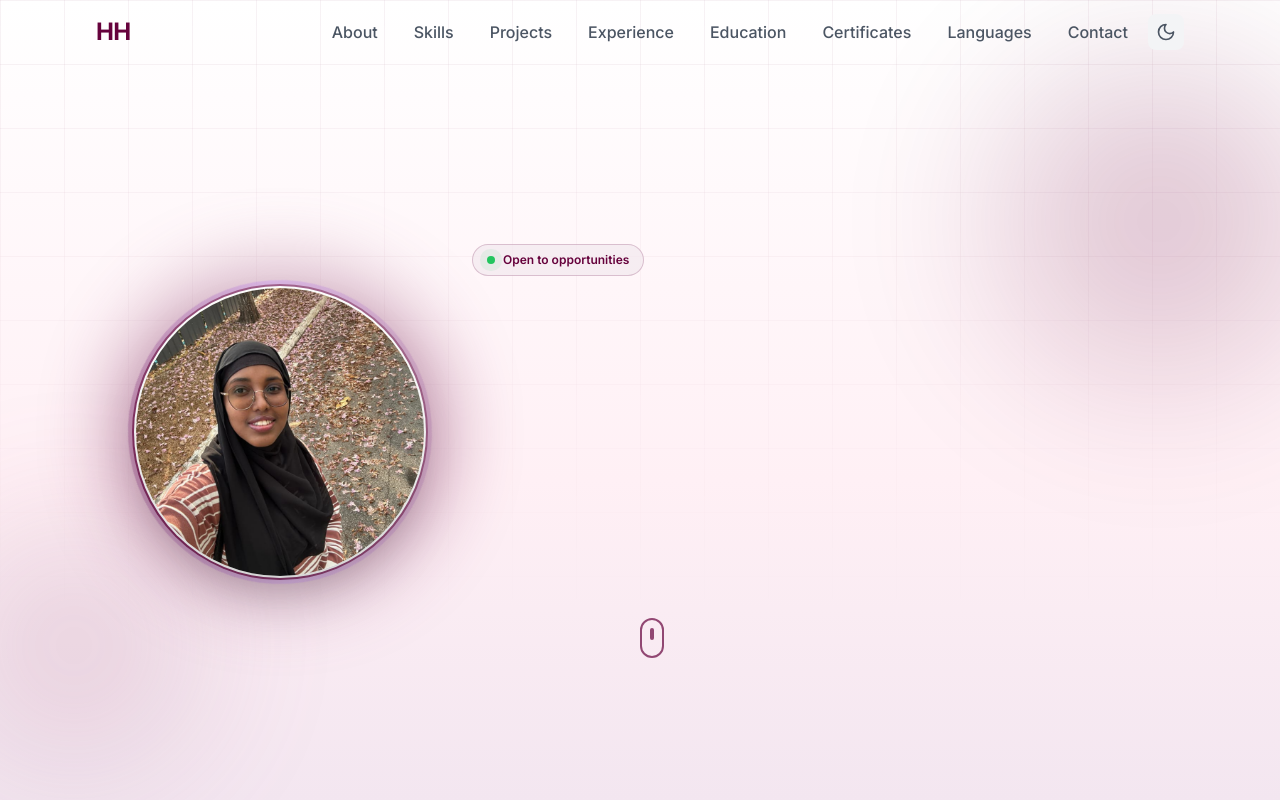
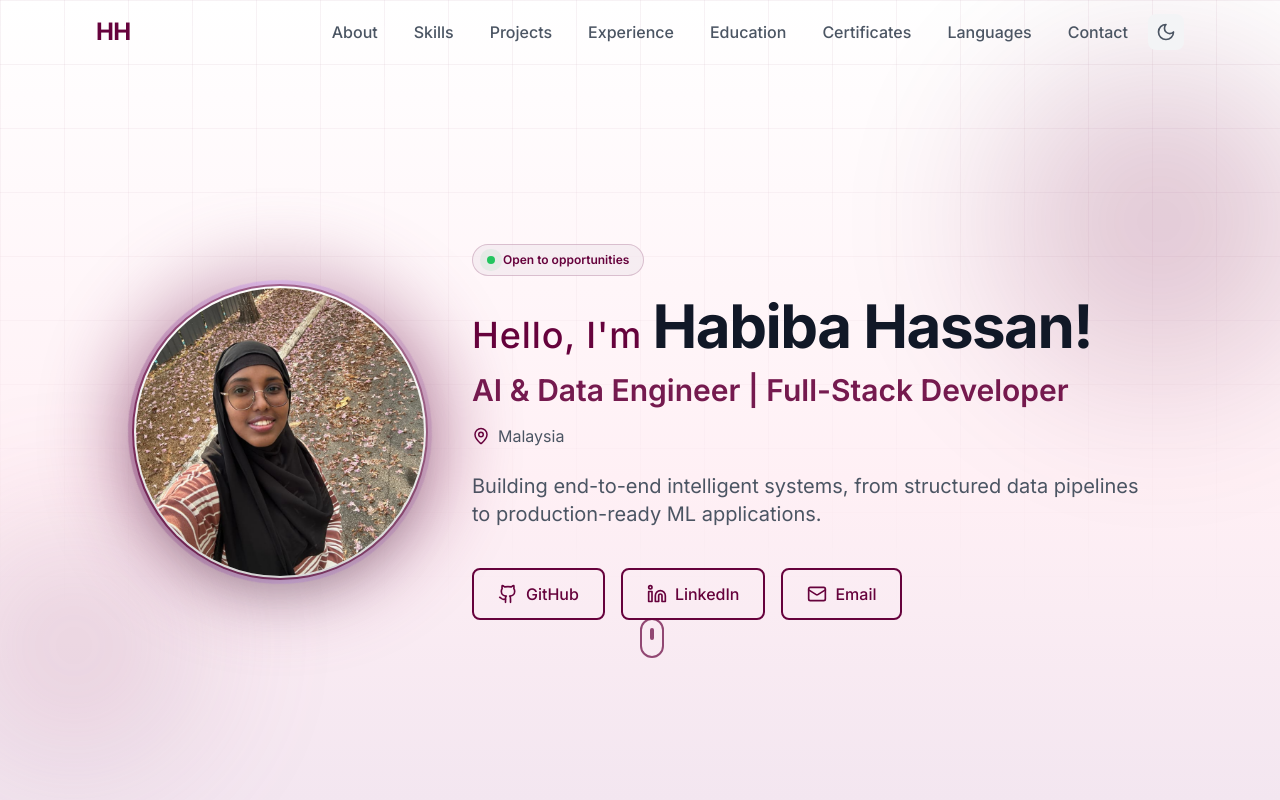
Before and after one commit to ihabiba/Portfolio, a React (Vite) app: page / in a window 1280 px wide. Shown: the top 800 px of the page. Built offline with nearby package versions, Linux system fonts and the light colour scheme.

Commit message:
Fix hero layout

```diff
--- a/src/components/Hero.tsx
+++ b/src/components/Hero.tsx
@@ -18,19 +18,10 @@ export default function Hero() {
           {/* Profile Image */}
           <div className="flex-shrink-0">
             <div className="relative group">
-              {/* Outer animated glow */}
               <div className="absolute -inset-4 bg-gradient-to-r from-primary via-secondary to-primary rounded-full blur-2xl opacity-40 group-hover:opacity-60 animate-pulse transition-opacity duration-500"></div>
-
-              {/* Middle rotating gradient ring */}
               <div className="absolute -inset-2 bg-gradient-to-br from-primary via-purple-400 to-secondary rounded-full opacity-30 animate-spin-slow"></div>
-
-              {/* Inner solid ring */}
               <div className="absolute -inset-1 bg-gradient-to-tr from-primary/80 to-secondary/80 rounded-full"></div>
-
-              {/* White separator ring */}
               <div className="absolute -inset-0.5 bg-white dark:bg-gray-900 rounded-full"></div>
-
-              {/* Image */}
               <img
                 src={heroData.profileImage}
                 alt={heroData.name}
@@ -50,29 +41,29 @@ export default function Hero() {
             </div>
 
             {/* Greeting with Name */}
-          <h1 className="text-4xl sm:text-5xl md:text-6xl font-bold text-gray-900 dark:text-white mb-4 tracking-tight stagger-1">
+            <h1 className="text-4xl sm:text-5xl md:text-6xl font-bold text-gray-900 dark:text-white mb-4 tracking-tight">
               <span className="text-primary dark:text-secondary font-medium text-2xl sm:text-3xl md:text-4xl tracking-wide">Hello, I'm </span>
               {heroData.name}!
             </h1>
 
             {/* Title */}
-          <h2 className="text-xl sm:text-2xl md:text-3xl font-semibold text-primary/90 dark:text-secondary mb-4 stagger-2">
+            <h2 className="text-xl sm:text-2xl md:text-3xl font-semibold text-primary/90 dark:text-secondary mb-4">
               {heroData.title}
             </h2>
 
             {/* Location */}
-          <div className="flex items-center justify-center gap-2 text-gray-600 dark:text-gray-400 mb-6 stagger-3">
+            <div className="flex items-center justify-center lg:justify-start gap-2 text-gray-600 dark:text-gray-400 mb-6">
               <MapPin size={18} className="text-primary dark:text-secondary" />
               <span>{heroData.location}</span>
             </div>
 
             {/* Pitch */}
-          <p className="text-lg sm:text-xl text-gray-600 dark:text-gray-300 max-w-2xl mx-auto lg:mx-0 mb-10 leading-relaxed text-justify lg:text-left stagger-4">
+            <p className="text-lg sm:text-xl text-gray-600 dark:text-gray-300 max-w-2xl mx-auto lg:mx-0 mb-10 leading-relaxed text-justify lg:text-left">
               {heroData.pitch}
             </p>
 
             {/* CTA Buttons */}
-          <div className="flex flex-wrap justify-center lg:justify-start gap-4 stagger-5">
+            <div className="flex flex-wrap justify-center lg:justify-start gap-4">
               <a
                 href={heroData.github}
                 target="_blank"
--- a/src/index.css
+++ b/src/index.css
@@ -254,21 +254,6 @@ body {
 }
 
 /* -----------------------------------------------------------------
-   STAGGERED ENTRANCE ANIMATIONS
-   ----------------------------------------------------------------- */
-
-.stagger-1 { animation-delay: 0.1s; }
-.stagger-2 { animation-delay: 0.2s; }
-.stagger-3 { animation-delay: 0.35s; }
-.stagger-4 { animation-delay: 0.5s; }
-.stagger-5 { animation-delay: 0.65s; }
-
-[class*="stagger-"] {
-  opacity: 0;
-  animation: slideUp 0.6s ease-out forwards;
-}
-
-/* -----------------------------------------------------------------
    PROJECT CARD GLOW ON HOVER
    ----------------------------------------------------------------- */
 
```
Lines whose indentation alone changed are shown as unchanged.
